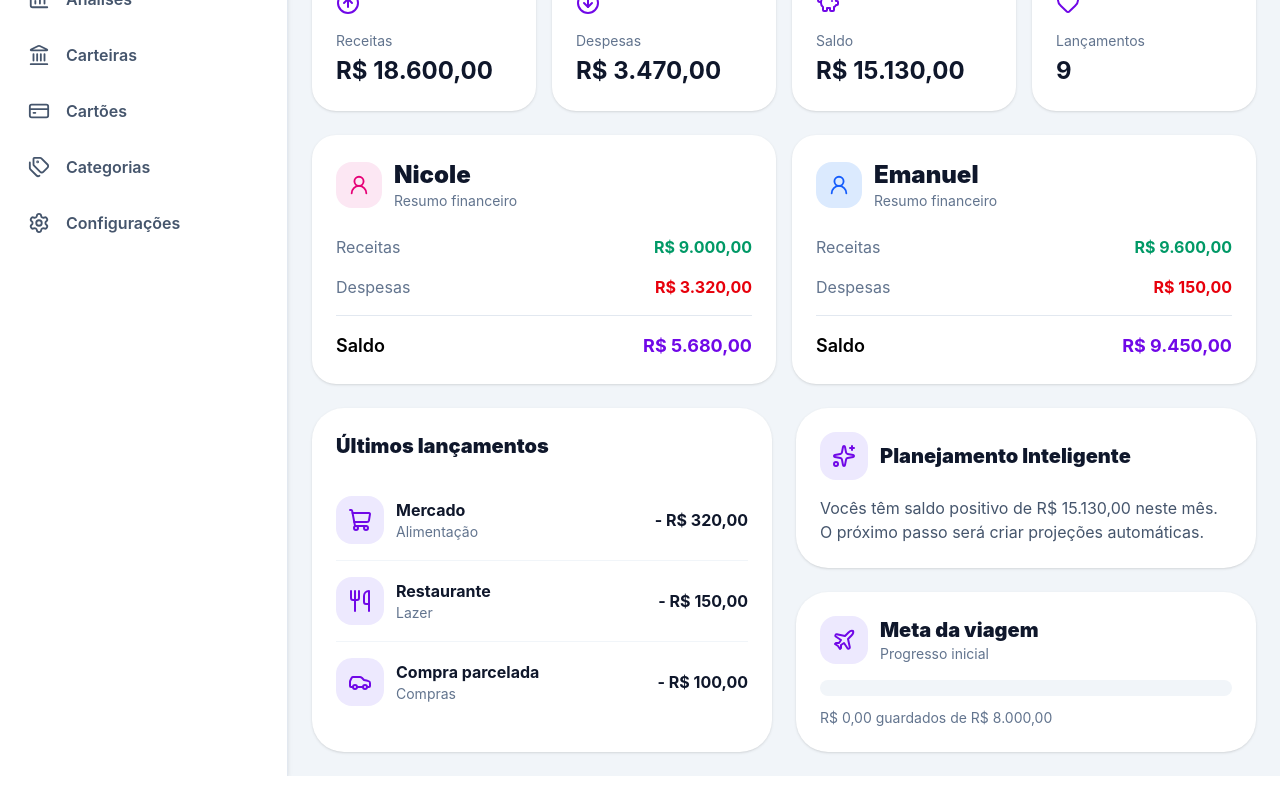
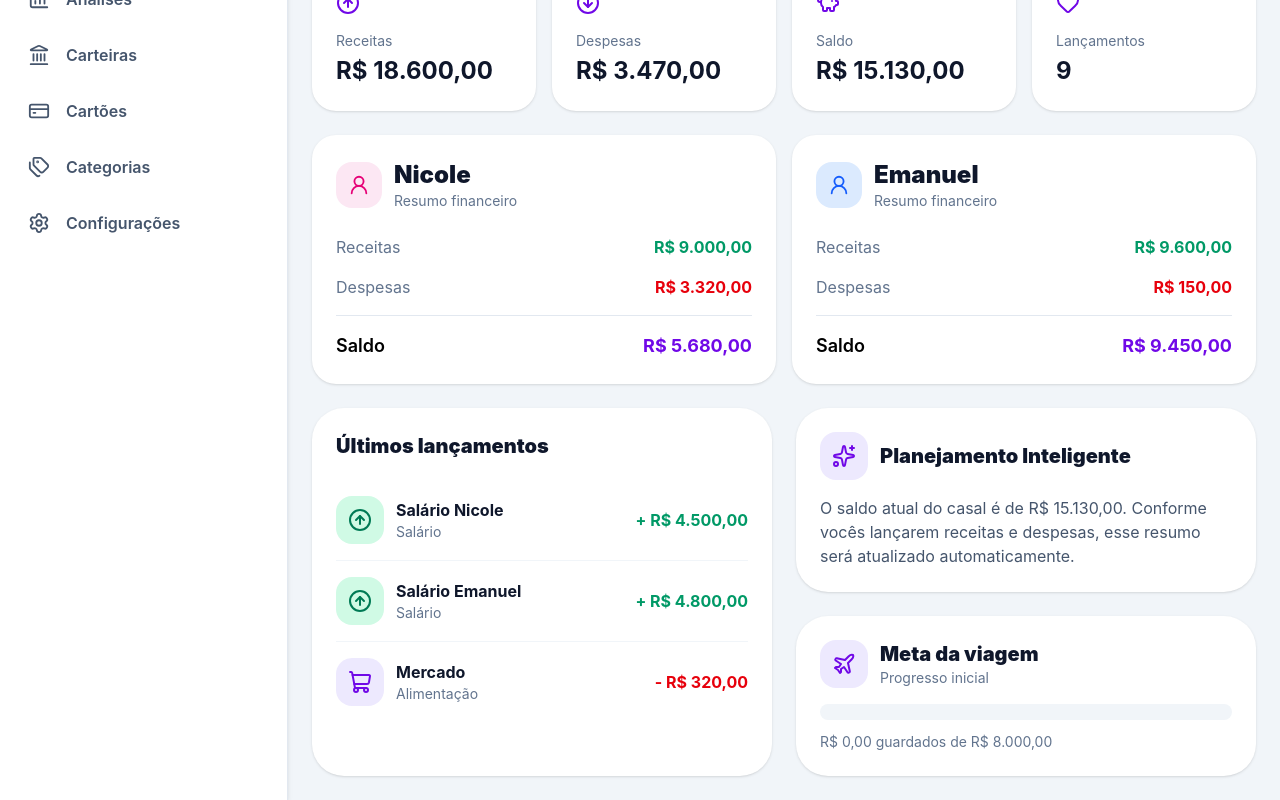
Before and after one commit to nicolekuchiniski/duocash, a React (Vite) app: page / in a window 1280 px wide. Shown: the part 357-1157 px from the top of the page. Before the commit the page ends 1133 px from the top, so only its background shows below. Built offline with nearby package versions, Linux system fonts and the light colour scheme.

Commit message:
🔄 Atualiza dashboard e análises com dados salvos

```diff
--- a/src/pages/Analises/Analises.jsx
+++ b/src/pages/Analises/Analises.jsx
@@ -1,7 +1,8 @@
 import { useState } from "react";
 import { BarChart3, TrendingDown, TrendingUp, Wallet } from "lucide-react";
 
-import { transactions } from "../../data/financeData";
+import { useFinance } from "../../contexts/FinanceContext";
+
 import {
   formatCurrency,
   getBalance,
@@ -17,6 +18,8 @@ import {
 } from "../../utils/monthlyAnalysis";
 
 export default function Analises() {
+  const { transactions } = useFinance();
+
   const [selectedMonth, setSelectedMonth] = useState("06");
   const [selectedYear, setSelectedYear] = useState(2026);
 
--- a/src/pages/Dashboard/Dashboard.jsx
+++ b/src/pages/Dashboard/Dashboard.jsx
@@ -5,6 +5,7 @@ import NewTransactionModal from "../../components/dashboard/NewTransactionModal"
 import UserSummaryCard from "../../components/dashboard/UserSummaryCard";
 
 import { useFinance } from "../../contexts/FinanceContext";
+
 import {
   getBalance,
   getExpenseTotal,
@@ -27,13 +28,17 @@ import {
 
 export default function Dashboard() {
   const [openModal, setOpenModal] = useState(false);
+
   const { transactions, addTransaction } = useFinance();
+
   const incomeTotal = getIncomeTotal(transactions);
   const expenseTotal = getExpenseTotal(transactions);
   const balance = getBalance(transactions);
 
   const nicole = getUserSummary(transactions, "Nicole");
   const emanuel = getUserSummary(transactions, "Emanuel");
+
+  const latestTransactions = transactions.slice(0, 3);
 
   return (
     <section className="mx-auto max-w-6xl">
@@ -42,7 +47,10 @@ const { transactions, addTransaction } = useFinance();
           <h1 className="text-3xl font-black text-violet-700">
             Dashboard
           </h1>
-          <p className="text-slate-500">Olá, Nicole 👋</p>
+
+          <p className="text-slate-500">
+            Olá, Nicole 👋
+          </p>
         </div>
 
         <button
@@ -54,14 +62,16 @@ const { transactions, addTransaction } = useFinance();
       </header>
 
       <div className="mb-6 rounded-[2rem] bg-violet-700 p-8 text-white shadow-xl">
-        <p className="text-violet-200">Saldo total do casal</p>
+        <p className="text-violet-200">
+          Saldo total do casal
+        </p>
 
         <h2 className="mt-2 text-5xl font-black">
           {formatCurrency(balance)}
         </h2>
 
         <p className="mt-4 text-violet-100">
-          Resumo financeiro com base nos lançamentos do mês.
+          Resumo financeiro com base nos lançamentos salvos.
         </p>
       </div>
 
@@ -113,26 +123,24 @@ const { transactions, addTransaction } = useFinance();
             Últimos lançamentos
           </h3>
 
+          {latestTransactions.length === 0 && (
+            <p className="rounded-2xl bg-slate-100 p-4 text-sm font-semibold text-slate-500">
+              Nenhum lançamento cadastrado.
+            </p>
+          )}
+
+          {latestTransactions.map((transaction) => (
             <Transaction
-            icon={<ShoppingCart />}
-            title="Mercado"
-            category="Alimentação"
-            value="- R$ 320,00"
+              key={transaction.id}
+              icon={getTransactionIcon(transaction)}
+              title={transaction.title}
+              category={transaction.category}
+              value={`${transaction.type === "income" ? "+ " : "- "}${formatCurrency(
+                transaction.amount
+              )}`}
+              isIncome={transaction.type === "income"}
             />
-
-          <Transaction
-            icon={<Utensils />}
-            title="Restaurante"
-            category="Lazer"
-            value="- R$ 150,00"
-          />
-
-          <Transaction
-            icon={<Car />}
-            title="Compra parcelada"
-            category="Compras"
-            value="- R$ 100,00"
-          />
+          ))}
         </div>
 
         <div className="space-y-6">
@@ -148,8 +156,9 @@ const { transactions, addTransaction } = useFinance();
             </div>
 
             <p className="text-slate-600">
-              Vocês têm saldo positivo de {formatCurrency(balance)} neste mês.
-              O próximo passo será criar projeções automáticas.
+              O saldo atual do casal é de {formatCurrency(balance)}.
+              Conforme vocês lançarem receitas e despesas, esse resumo será
+              atualizado automaticamente.
             </p>
           </div>
 
@@ -163,7 +172,10 @@ const { transactions, addTransaction } = useFinance();
                 <h3 className="text-xl font-black text-slate-900">
                   Meta da viagem
                 </h3>
-                <p className="text-sm text-slate-500">Progresso inicial</p>
+
+                <p className="text-sm text-slate-500">
+                  Progresso inicial
+                </p>
               </div>
             </div>
 
@@ -187,21 +199,56 @@ const { transactions, addTransaction } = useFinance();
   );
 }
 
-function Transaction({ icon, title, category, value }) {
+function getTransactionIcon(transaction) {
+  if (transaction.type === "income") {
+    return <ArrowUpCircle />;
+  }
+
+  if (transaction.paymentMethod === "credit") {
+    return <Car />;
+  }
+
+  if (transaction.category === "Alimentação") {
+    return <ShoppingCart />;
+  }
+
+  if (transaction.category === "Lazer") {
+    return <Utensils />;
+  }
+
+  return <ArrowDownCircle />;
+}
+
+function Transaction({ icon, title, category, value, isIncome }) {
   return (
     <div className="flex items-center justify-between border-b border-slate-100 py-4 last:border-0">
       <div className="flex items-center gap-3">
-        <div className="rounded-2xl bg-violet-100 p-3 text-violet-700">
+        <div
+          className={`rounded-2xl p-3 ${
+            isIncome
+              ? "bg-emerald-100 text-emerald-700"
+              : "bg-violet-100 text-violet-700"
+          }`}
+        >
           {icon}
         </div>
 
         <div>
-          <p className="font-bold text-slate-900">{title}</p>
-          <p className="text-sm text-slate-500">{category}</p>
+          <p className="font-bold text-slate-900">
+            {title}
+          </p>
+
+          <p className="text-sm text-slate-500">
+            {category}
+          </p>
         </div>
       </div>
 
-      <strong className="text-slate-900">{value}</strong>
+      <strong
+        className={isIncome ? "text-emerald-600" : "text-red-600"}
+      >
+        {value}
+      </strong>
     </div>
   );
 }
```
Lines whose indentation alone changed are shown as unchanged.
